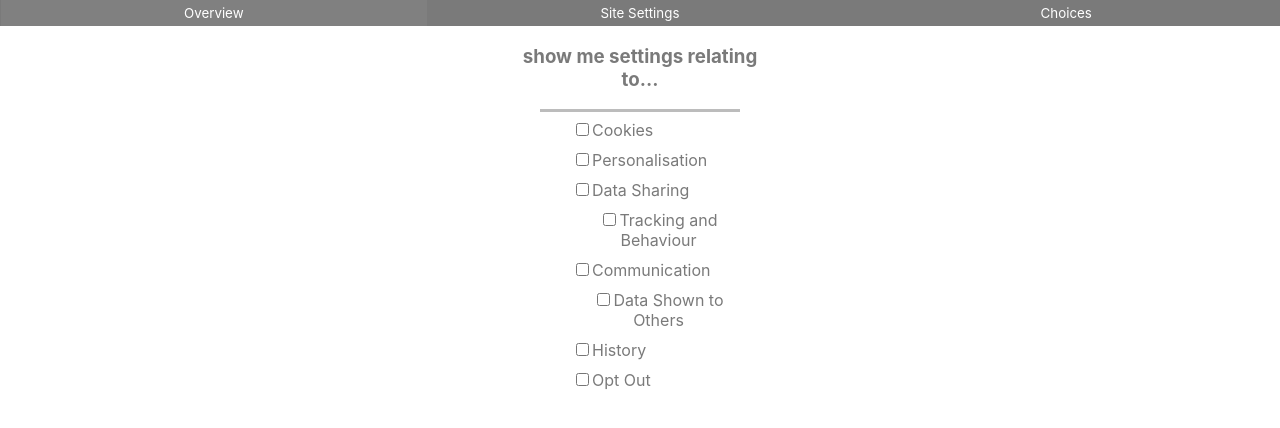
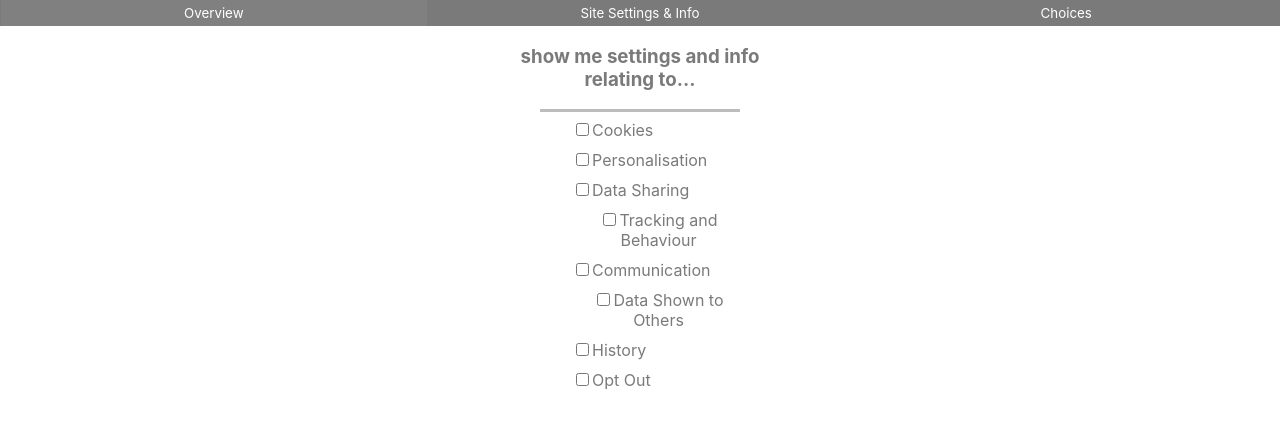
Before and after one commit to gavinCD/Minf2Plugin, a browser extension: page index.html in a window 1280 px wide. Both pictures are taken after a click on the button "Choices". Drawn offline with Linux system fonts and the light colour scheme.

Commit message:
Changed headings

```diff
--- a/index.html
+++ b/index.html
@@ -10,7 +10,7 @@
 <body>
     <div class="tab_button_div">
         <button id="currSiteTabButton" class="tab_button">Overview</button>
-        <button id="moreInfoTabButton" class="tab_button">Site Settings</button>
+        <button id="moreInfoTabButton" class="tab_button">Site Settings & Info</button>
         <button id="settingsTabButton" class="tab_button">Choices</button>
     </div>
 
@@ -29,7 +29,7 @@
     </div>
 
     <div id="moreInfoTab" class="info tab_content">
-        <h1>Site Settings</h1>
+        <h1>Site Settings & Info</h1>
         <div id="siteInfoBoxes" class="infoBoxes">
         </div>
     </div>
@@ -38,7 +38,7 @@
 
     <div id="settingsTab" class="settings tab_content">
         <div id="settings_list">
-            <h3>show me settings relating to...</h3>
+            <h3>show me settings and info relating to...</h3>
             <div class="seperationBar"></div>
             <ul>
                 <li><input type="checkbox" id="cookie_setting">Cookies</li><br />
```
